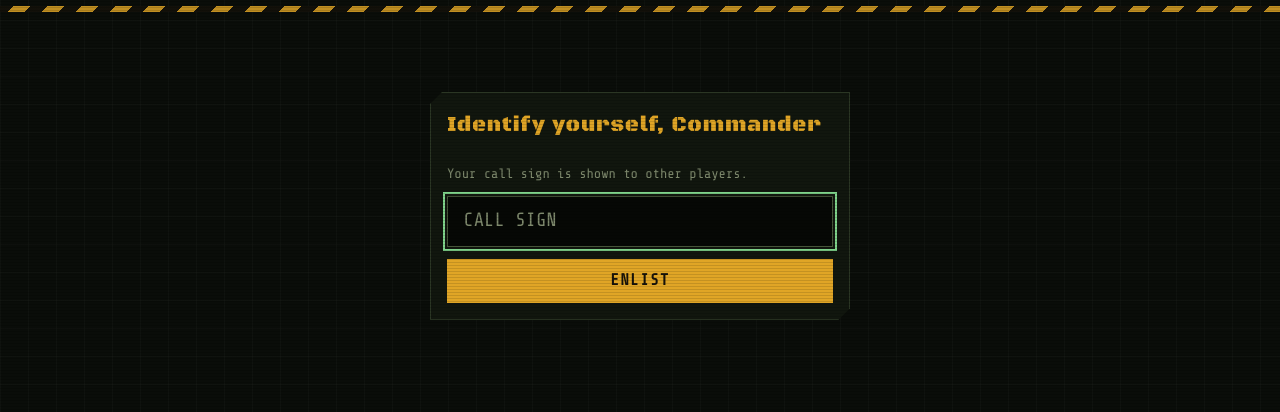
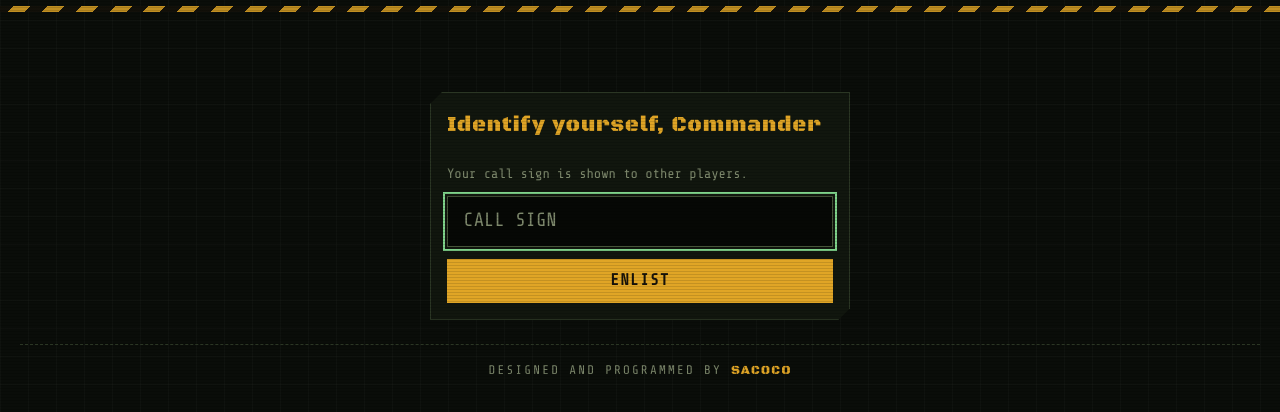
Before and after one commit to sacoco/battleship, a plain HTML site: page web/index.html in a window 1280 px wide. Shown: the part 64-476 px from the top of the page. Drawn offline with nearby package versions, Linux system fonts and the light colour scheme.

Commit message:
Add designed-and-programmed-by credit footer
Co-Authored-By: Claude Opus 5.5 <noreply@anthropic.com>

```diff
--- a/web/i18n.js
+++ b/web/i18n.js
@@ -5,6 +5,7 @@ const I18N = {
   en: {
     title: 'Battleship',
     subtitle: 'Naval Command',
+    credits: 'Designed and programmed by',
     commander: 'Cmdr.',
     enlistTitle: 'Identify yourself, Commander',
     enlistHint: 'Your call sign is shown to other players.',
@@ -87,6 +88,7 @@ const I18N = {
   es: {
     title: 'Batalla naval',
     subtitle: 'Comando naval',
+    credits: 'Diseñado y programado por',
     commander: 'Cmdte.',
     enlistTitle: 'Identifíquese, Comandante',
     enlistHint: 'Los demás jugadores verán tu nombre en clave.',
--- a/web/index.html
+++ b/web/index.html
@@ -136,6 +136,10 @@
     </section>
   </main>
 
+  <footer class="credits">
+    <span data-i18n="credits"></span> <a href="https://github.com/sacoco" target="_blank" rel="noopener">sacoco</a>
+  </footer>
+
   <div id="debrief" class="overlay" hidden>
     <div class="panel dialog">
       <h2 id="debrief-title"></h2>
--- a/web/style.css
+++ b/web/style.css
@@ -366,6 +366,22 @@ table.games { width: 100%; border-collapse: collapse; }
 .log li:first-child { animation: fresh 1s; }
 @keyframes fresh { from { background: rgba(224, 165, 38, 0.15); } }
 
+/* ---------- credits ---------- */
+
+.credits {
+  max-width: 1240px;
+  margin: 8px auto 0;
+  padding: 16px;
+  border-top: 1px dashed var(--line);
+  color: var(--muted);
+  font-size: 0.78rem;
+  text-transform: uppercase;
+  letter-spacing: 0.18em;
+  text-align: center;
+}
+.credits a { color: var(--amber); text-decoration: none; font-family: var(--display); letter-spacing: 0.1em; }
+.credits a:hover { text-decoration: underline; }
+
 /* ---------- overlays ---------- */
 
 .overlay { position: fixed; inset: 0; z-index: 50; display: grid; place-items: center; padding: 16px; background: rgba(4, 6, 3, 0.78); }
```
